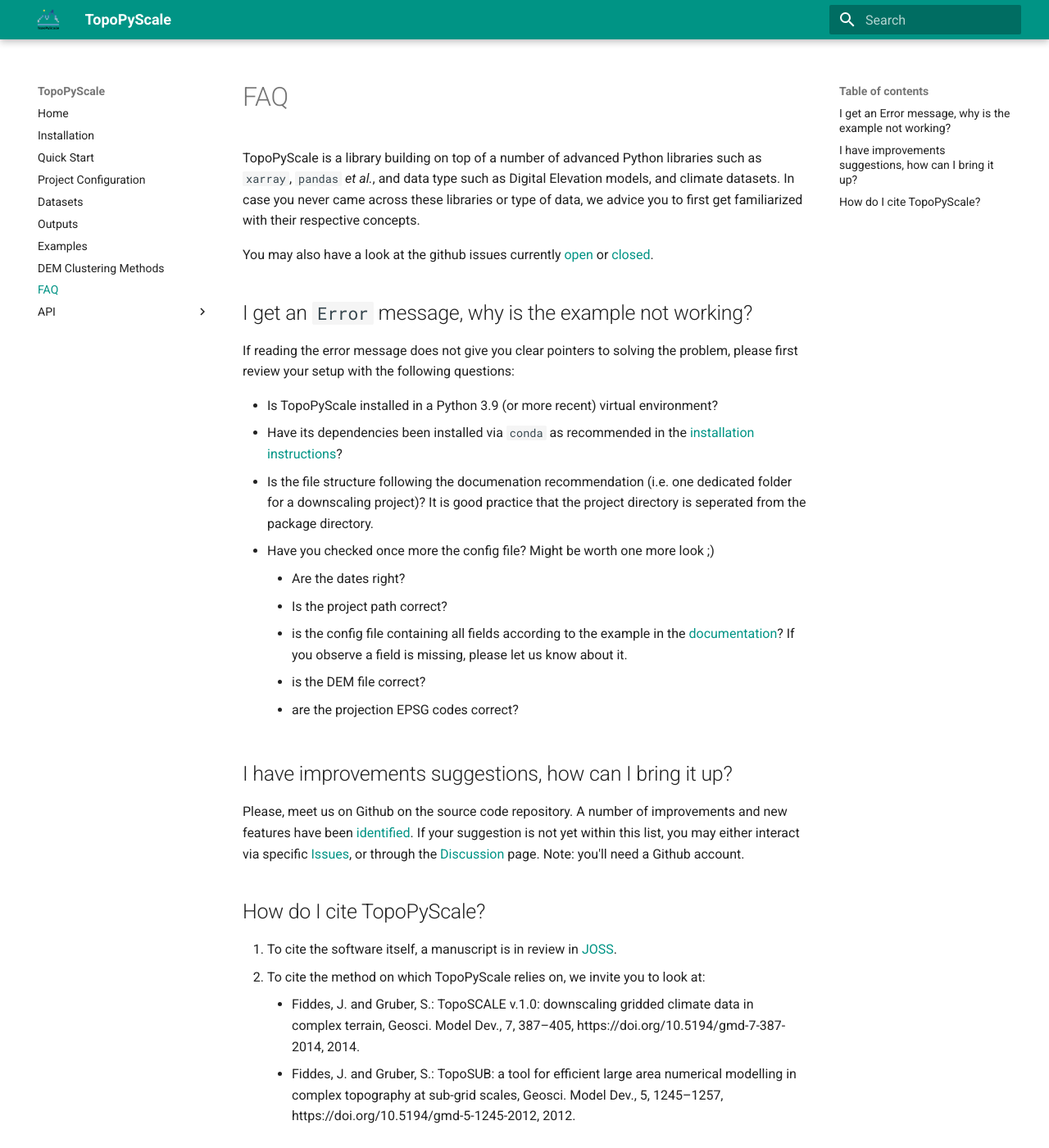
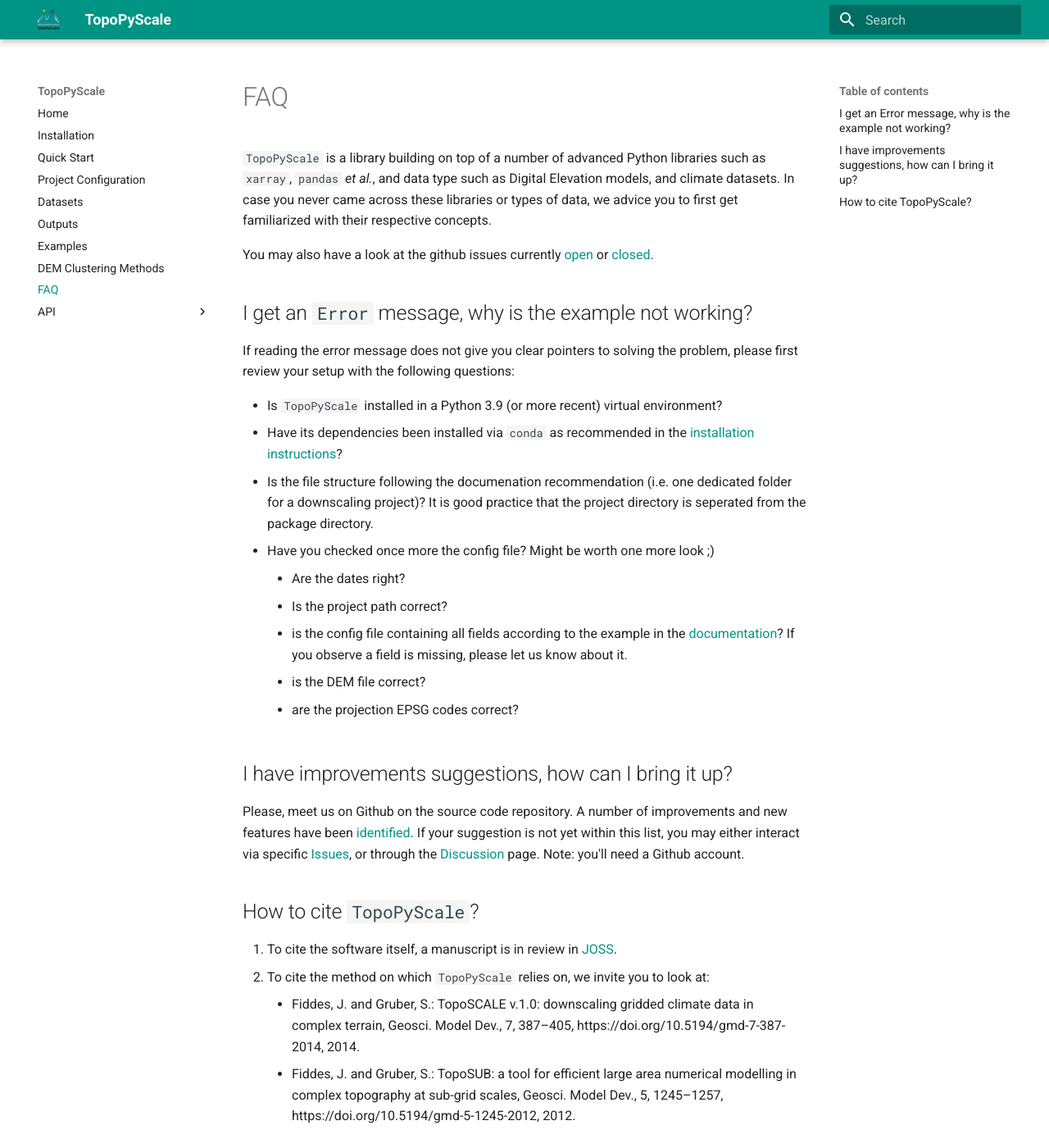
Before and after one commit to ArcticSnow/TopoPyScale_Documentation, an MkDocs documentation site: the page built from docs/20_FAQ.md, in a window 1280 px wide and 1400 px high. Shown: the whole window at 82% size. Built offline with MkDocs 1.6.1 and Material for MkDocs 9.7.7, drawn with Linux system fonts in a browser that asks for light colours.

Commit message:
more FAQ

```diff
--- a/docs/20_FAQ.md
+++ b/docs/20_FAQ.md
@@ -1,6 +1,6 @@
 # FAQ
 
-TopoPyScale is a library building on top of a number of advanced Python libraries such as `xarray`, `pandas` *et al.*, and data type such as Digital Elevation models, and climate datasets. In case you never came across these libraries or type of data, we advice you to first get familiarized with their respective concepts.
+`TopoPyScale` is a library building on top of a number of advanced Python libraries such as `xarray`, `pandas` *et al.*, and data type such as Digital Elevation models, and climate datasets. In case you never came across these libraries or types of data, we advice you to first get familiarized with their respective concepts.
 
 You may also have a look at the github issues currently [open](https://github.com/ArcticSnow/TopoPyScale/issues?q=is%3Aopen+is%3Aissue) or [closed](https://github.com/ArcticSnow/TopoPyScale/issues?q=is%3Aissue+is%3Aclosed).
 
@@ -8,7 +8,7 @@
 
 If reading the error message does not give you clear pointers to solving the problem, please first review your setup with the following questions:
 
-- Is TopoPyScale installed in a Python 3.9 (or more recent) virtual environment?
+- Is `TopoPyScale` installed in a Python 3.9 (or more recent) virtual environment?
 - Have its dependencies been installed via `conda` as recommended in the [installation instructions](./01_install.md)?
 - Is the file structure following the documenation recommendation (i.e. one dedicated folder for a downscaling project)? It is good practice that the project directory is seperated from the package directory.
 - Have you checked once more the config file? Might be worth one more look ;)
@@ -21,9 +21,9 @@
 ## I have improvements suggestions, how can I bring it up?
 Please, meet us on Github on the source code repository. A number of improvements and new features have been [identified](https://github.com/ArcticSnow/TopoPyScale/issues?q=is%3Aopen+is%3Aissue+label%3Aenhancement+). If your suggestion is not yet within this list, you may either interact via specific [Issues](https://github.com/ArcticSnow/TopoPyScale/issues), or through the [Discussion](https://github.com/ArcticSnow/TopoPyScale/discussions) page. Note: you'll need a Github account.
 
-## How do I cite TopoPyScale?
+## How to cite `TopoPyScale`?
 
 1. To cite the software itself, a manuscript is in review in [JOSS](https://joss.theoj.org/papers/91621581b2d0c097495fdd1e58179e87).
-2. To cite the method on which TopoPyScale relies on, we invite you to look at:
+2. To cite the method on which `TopoPyScale` relies on, we invite you to look at:
 	- Fiddes, J. and Gruber, S.: TopoSCALE v.1.0: downscaling gridded climate data in complex terrain, Geosci. Model Dev., 7, 387–405, https://doi.org/10.5194/gmd-7-387-2014, 2014.
 	- Fiddes, J. and Gruber, S.: TopoSUB: a tool for efficient large area numerical modelling in complex topography at sub-grid scales, Geosci. Model Dev., 5, 1245–1257, https://doi.org/10.5194/gmd-5-1245-2012, 2012.
```
